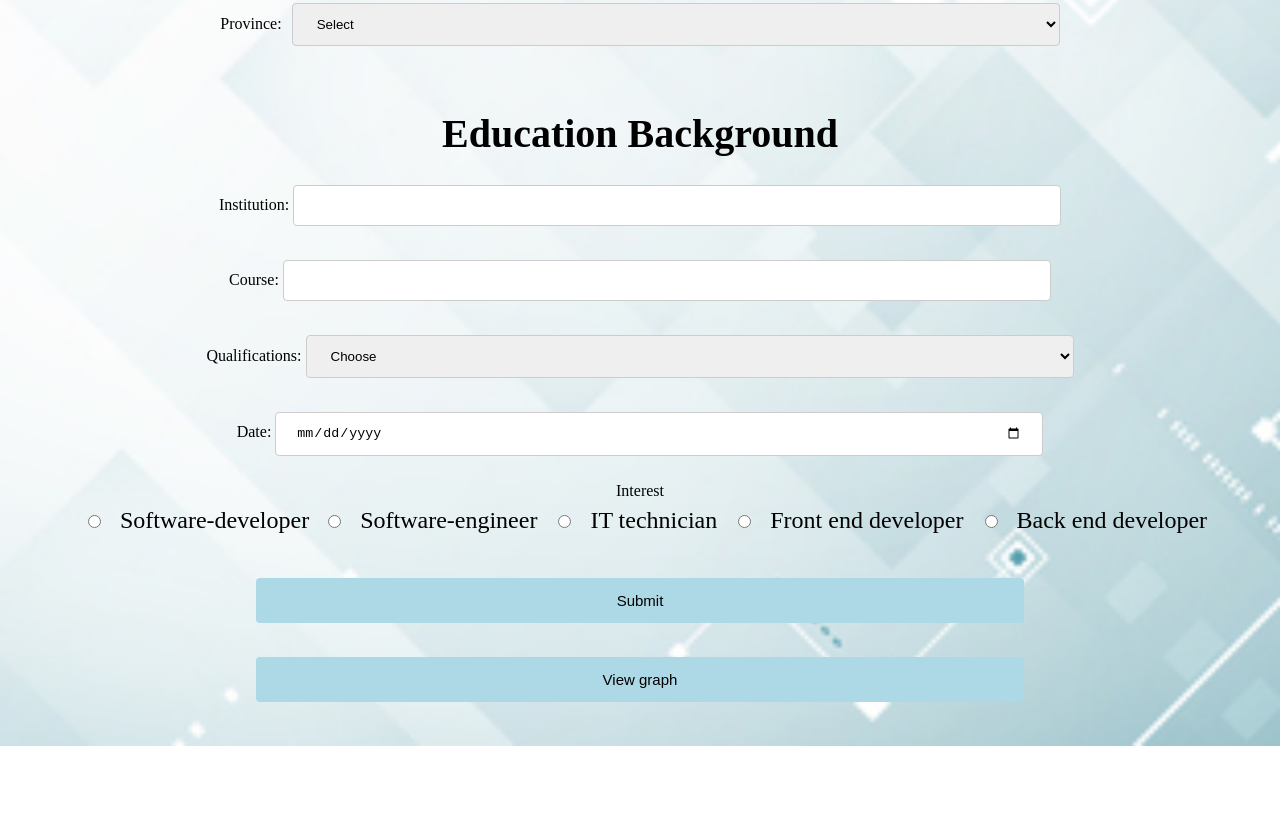
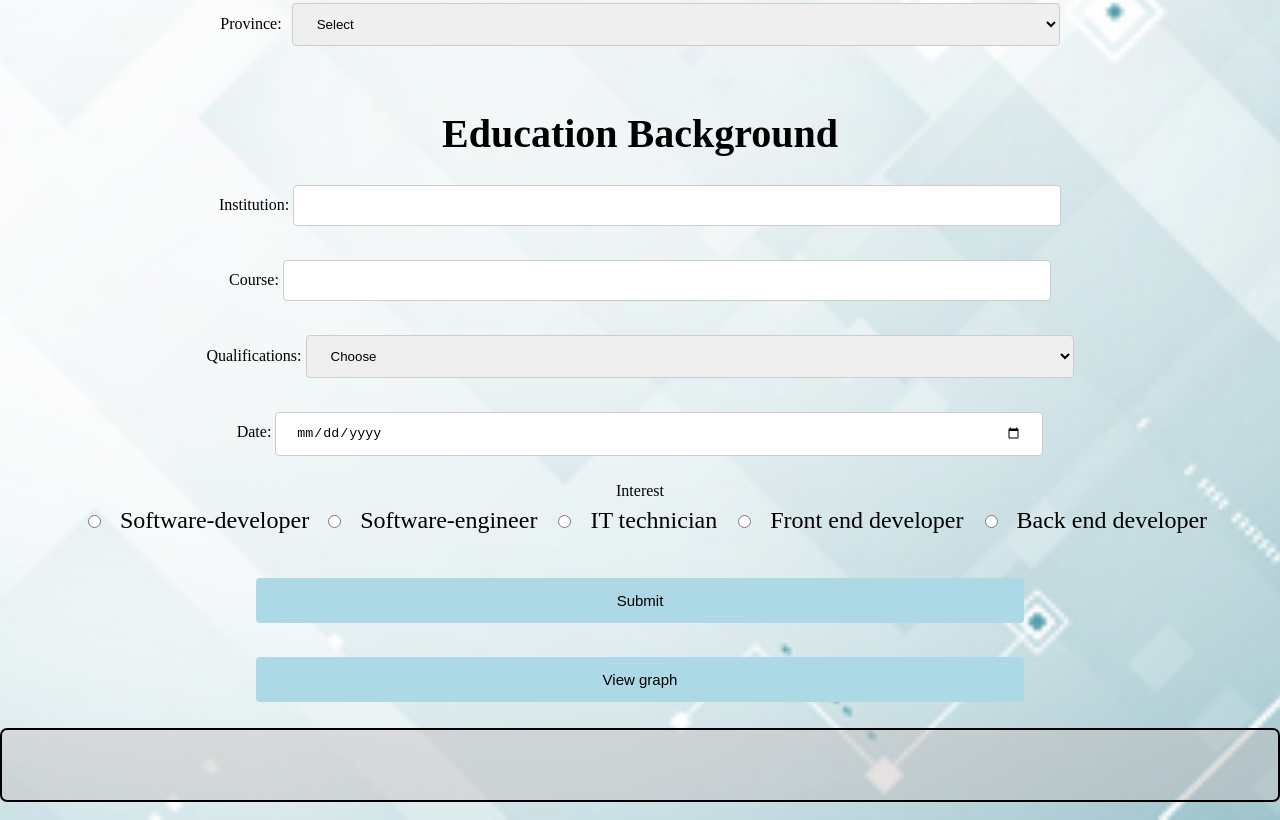
Before and after one commit to Tphohlela/ThamosCoders, a plain HTML site: page homepage/jobseek.html in a window 1280 px wide. Shown: the part 692-1512 px from the top of the page. Before the commit the page ends 1438 px from the top, so only its background shows below. Drawn offline with Linux system fonts and the light colour scheme.

Commit message:
style message

```diff
--- a/homepage/job-seeker.css
+++ b/homepage/job-seeker.css
@@ -131,3 +131,24 @@ h2{
     padding: 20px;
     font-size: 40px;
 }
+
+.listJobs{
+    font-size:21px;
+    font-weight:bold;
+    color: red;
+    border: solid black;
+    border-radius: 7px;
+    padding: 35px;
+    border-width: 2px;
+    border-spacing: 30px;
+    letter-spacing: normal;
+    background: rgba(194, 187, 187, 0.418);
+}
+
+ol{
+
+    font-size:21px;
+    font-weight:bold;
+    color:black;
+
+}
--- a/homepage/personalInfoDOM.js
+++ b/homepage/personalInfoDOM.js
@@ -103,7 +103,7 @@ function updateCounters() {
 
     if(jobsQualifiedFor.length > 0) {
 
-        listJobs.innerHTML = 'You have been matched successfully';
+        listJobs.innerHTML = 'You have been matched successfully!';
         listJobs.innerHTML += `<ol>${'Job : ' + interestVal + ' ,  ' + 'Qualification required :  ' + qualificationVal}</ol>`;
 
         // Find index of specific object using findIndex method.
@@ -116,8 +116,8 @@ function updateCounters() {
         localStorage['categories'] = JSON.stringify(categories);
 
     } else {
-        listJobs.innerHTML = 'Unfortunately,we have not been able to find a match for you';
-        list.innerHTML =`<a href="../homepage/index3.html"><p style="font-size:bold;">Click this link for available jobs that might match your qualification</p></a>`;
+        listJobs.innerHTML = 'Unfortunately, we have not been able to find a match for you';
+        list.innerHTML =`<a href="../homepage/index3.html"><p style="font-size:12px; color=red; font-weight:bold;">Click this link for available jobs that might match your qualification</p></a>`;
 
          var objIndex = categories.findIndex((category => category.job == interestVal));
          categories[objIndex].unmatchCounter = (categories[objIndex]).unmatchCounter + 1;
```
